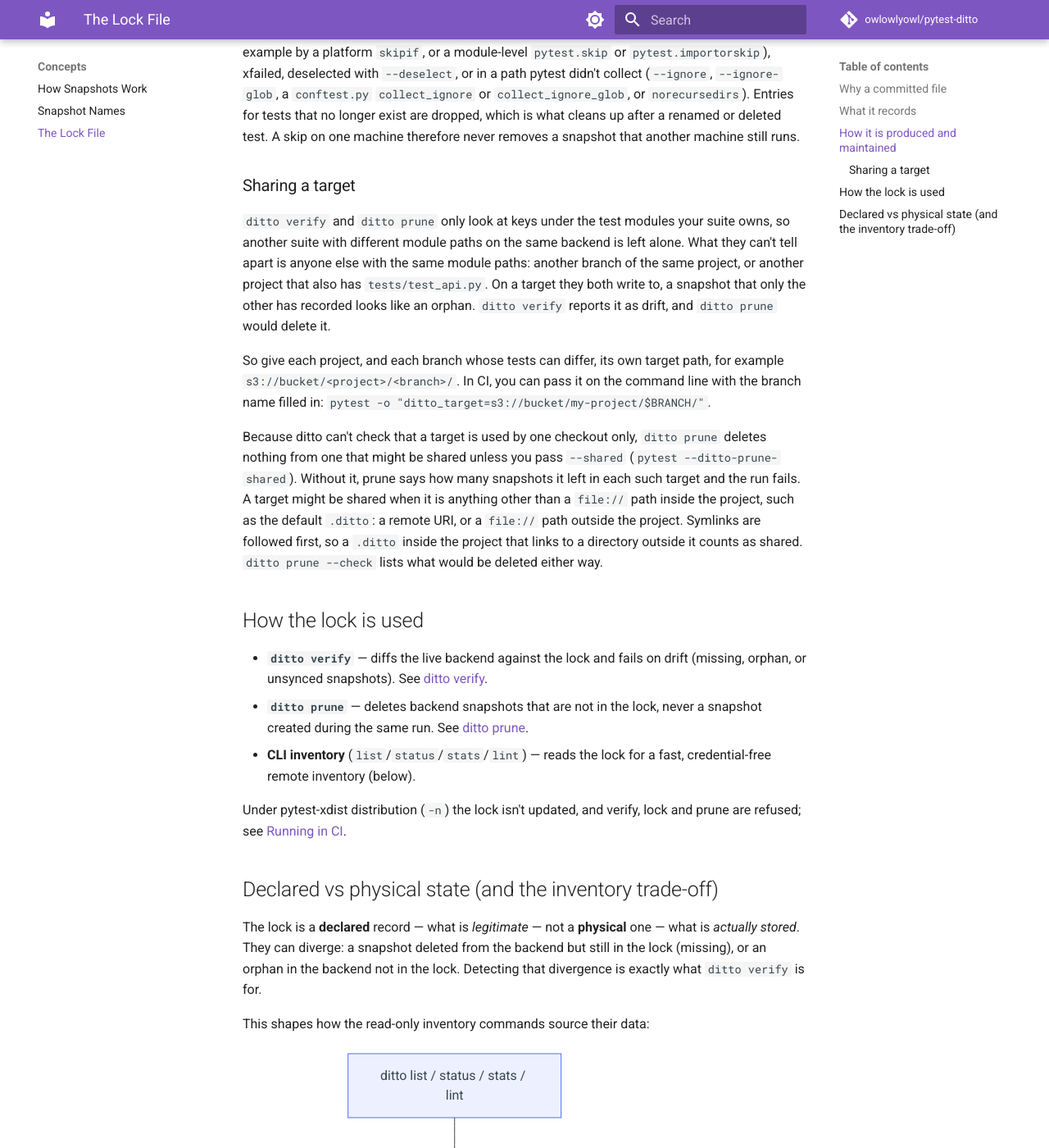
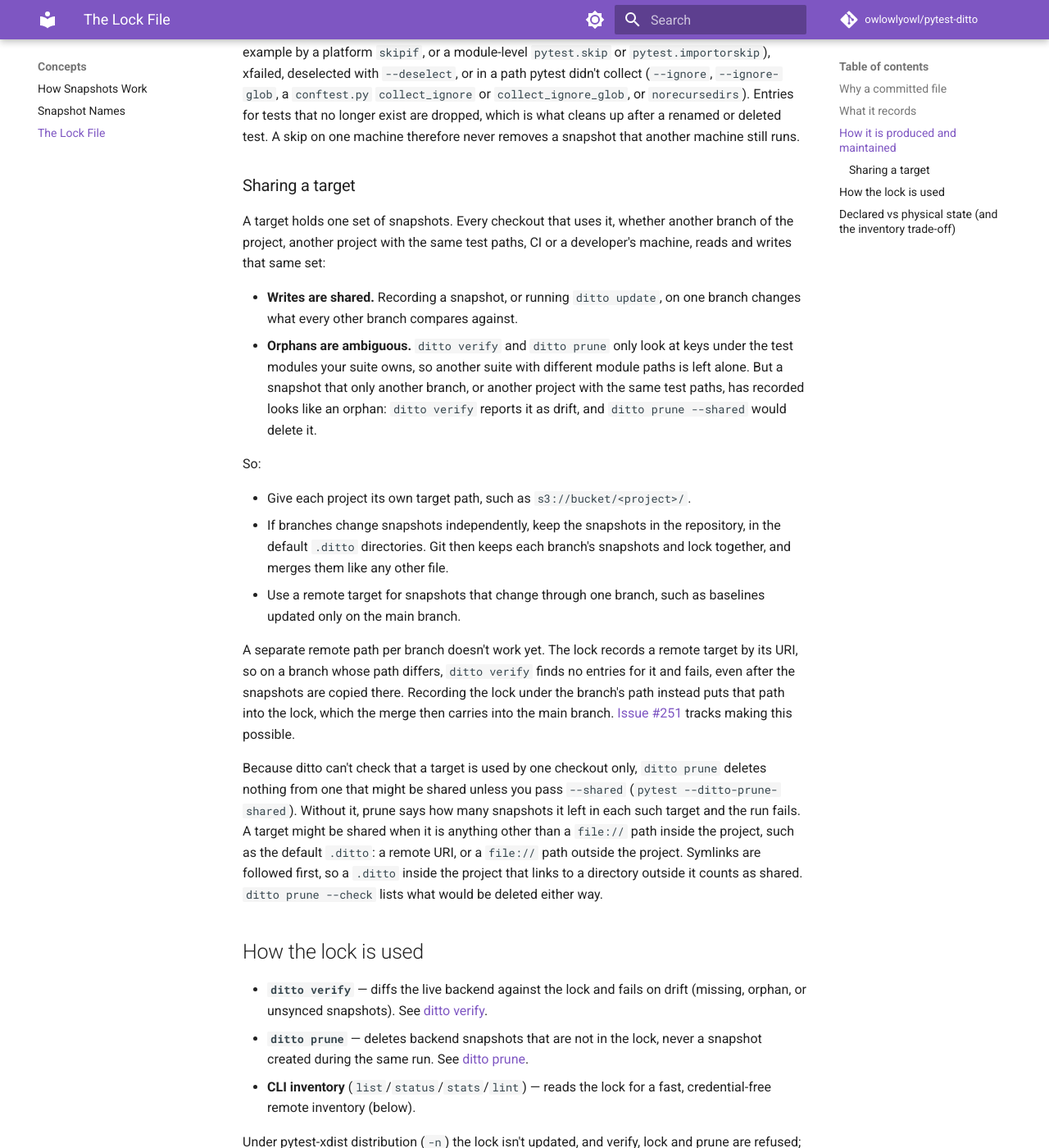
Before and after one commit to owlowlyowl/pytest-ditto, an MkDocs documentation site: the page built from docs/src/concepts/lock-file.md, in a window 1280 px wide and 1400 px high, scrolled down 1422 px. Shown: the whole window at 82% size. Built offline with MkDocs 1.6.1 and Material for MkDocs 9.7.7, drawn with Linux system fonts in a browser that asks for light colours; comment, search, counter and statistics services are not loaded.

Commit message:
Stop recommending a remote target path per branch
The docs suggested giving each branch its own remote path with
-o "ditto_target=s3://bucket/project/$BRANCH/". ditto.lock records a remote
target by its URI, so on such a branch ditto verify finds no entries for
the path and fails, even after the snapshots are copied there; locking
under the branch path puts that path into the lock, which the merge then
carries into the main branch.

Explain instead that every checkout using a target shares its snapshots:
give each project its own path, keep snapshots in the repository when
branches change them independently, and use a remote target for snapshots
that change through one branch. Issue #251 tracks portable target ids.

```diff
--- a/docs/src/concepts/lock-file.md
+++ b/docs/src/concepts/lock-file.md
@@ -55,18 +55,35 @@ a snapshot that another machine still runs.
 
 ### Sharing a target
 
-`ditto verify` and `ditto prune` only look at keys under the test modules your
-suite owns, so another suite with different module paths on the same backend is
-left alone. What they can't tell apart is anyone else with the same module
-paths: another branch of the same project, or another project that also has
-`tests/test_api.py`. On a target they both write to, a snapshot that only the
-other has recorded looks like an orphan. `ditto verify` reports it as drift,
-and `ditto prune` would delete it.
+A target holds one set of snapshots. Every checkout that uses it, whether
+another branch of the project, another project with the same test paths, CI or
+a developer's machine, reads and writes that same set:
 
-So give each project, and each branch whose tests can differ, its own target
-path, for example `s3://bucket/<project>/<branch>/`. In CI, you can pass it
-on the command line with the branch name filled in:
-`pytest -o "ditto_target=s3://bucket/my-project/$BRANCH/"`.
+- **Writes are shared.** Recording a snapshot, or running `ditto update`, on
+  one branch changes what every other branch compares against.
+- **Orphans are ambiguous.** `ditto verify` and `ditto prune` only look at keys
+  under the test modules your suite owns, so another suite with different
+  module paths is left alone. But a snapshot that only another branch, or
+  another project with the same test paths, has recorded looks like an orphan:
+  `ditto verify` reports it as drift, and `ditto prune --shared` would delete
+  it.
+
+So:
+
+- Give each project its own target path, such as `s3://bucket/<project>/`.
+- If branches change snapshots independently, keep the snapshots in the
+  repository, in the default `.ditto` directories. Git then keeps each
+  branch's snapshots and lock together, and merges them like any other file.
+- Use a remote target for snapshots that change through one branch, such as
+  baselines updated only on the main branch.
+
+A separate remote path per branch doesn't work yet. The lock records a remote
+target by its URI, so on a branch whose path differs, `ditto verify` finds no
+entries for it and fails, even after the snapshots are copied there. Recording
+the lock under the branch's path instead puts that path into the lock, which
+the merge then carries into the main branch.
+[Issue #251](https://github.com/owlowlyowl/pytest-ditto/issues/251) tracks
+making this possible.
 
 Because ditto can't check that a target is used by one checkout only, `ditto
 prune` deletes nothing from one that might be shared unless you pass
```
Also changed, not shown: docs/src/cli/prune.md (+3 -3 lines), docs/src/guides/backends.md (+7 -5 lines), docs/src/guides/ci.md (+7 -10 lines), docs/src/reference/configuration.md (+1 -1 lines), docs/src/upgrading.md (+2 -2 lines).
